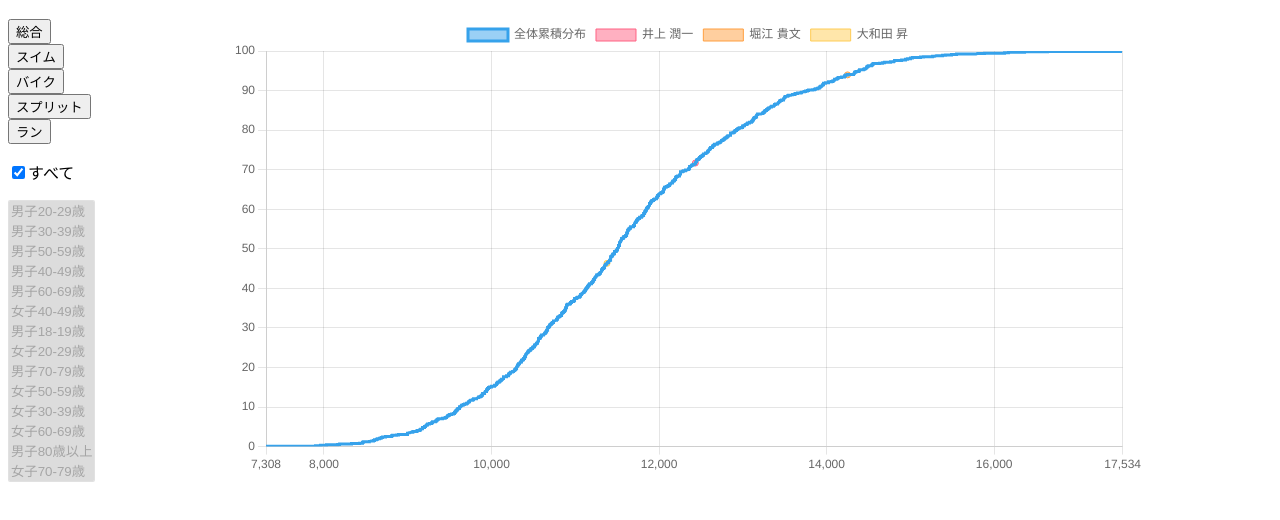
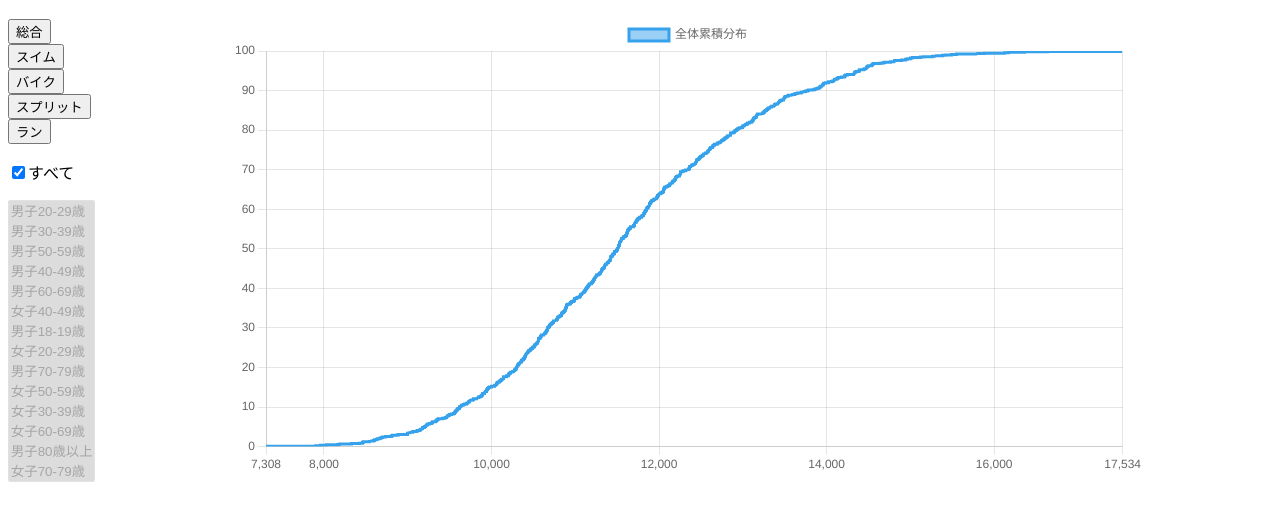
Before and after one commit to ixsiid/fuji_triathlon_2024_result, a website: page index.html in a window 1280 px wide. Shown: the part 70-590 px from the top of the page. Drawn offline with nearby package versions, Linux system fonts and the light colour scheme.

Commit message:
抽出者をクエリーで

```diff
--- a/index.html
+++ b/index.html
@@ -9,7 +9,14 @@
 	<script>
 		const file = 'data/result.json';
 
-		const focus_id = ['4026', '5081', '3151'];
+		const focus_id = (() => {
+			const query = window.location.search.substring(1).split('&');
+			const f = query.find(q => q.startsWith('focus='));
+			if (f) {
+				return f.split('=')[1].split(',');
+			}
+			return [];
+		})();
 
 		/**
 		 *
@@ -58,7 +65,7 @@
 					pointHitRadius: 0,
 					data: accumulate_ratio,
 					// backgroundColor: 'rgb(000, 111, 222)',
-					order: 0,
+					order: 1000,
 				}, ...focus_id.map((id, i) => {
 					const d = g.data.find(data => data.number === id);
 					const x = d[key_sec];
```
